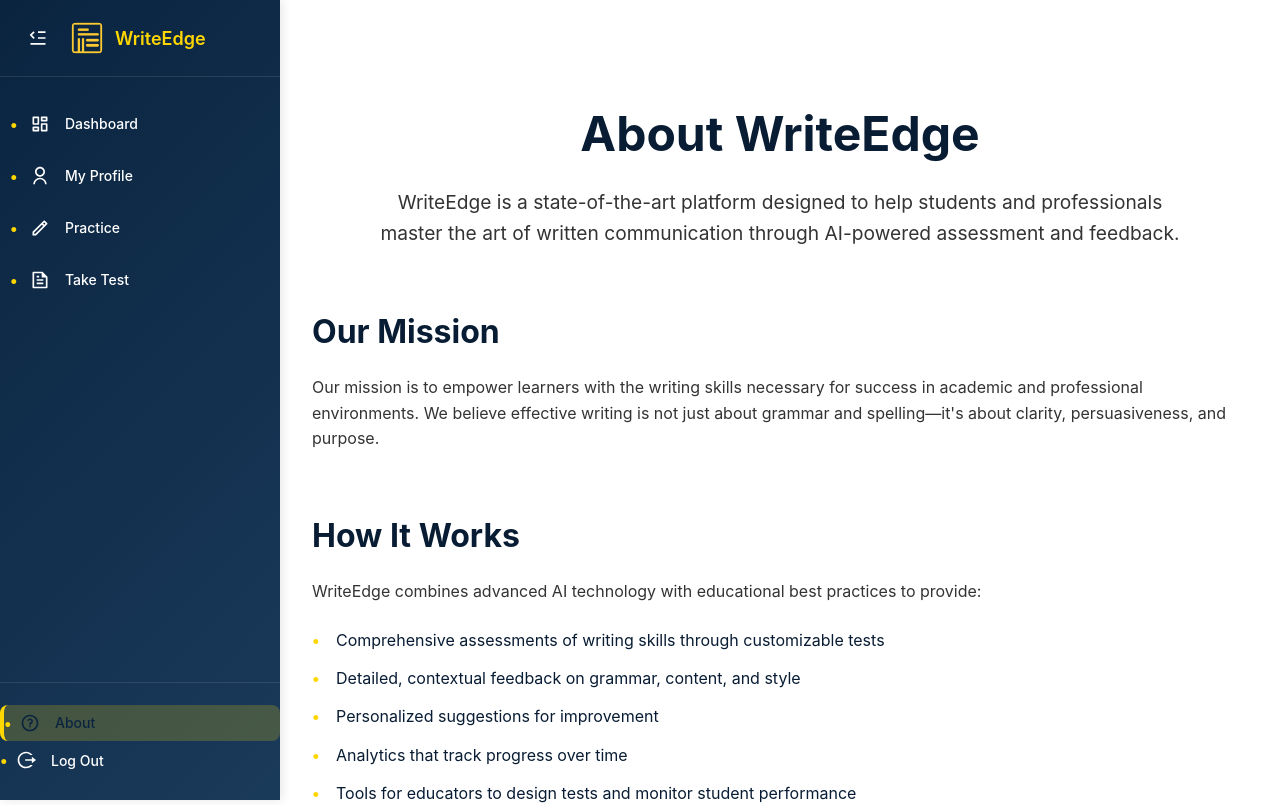
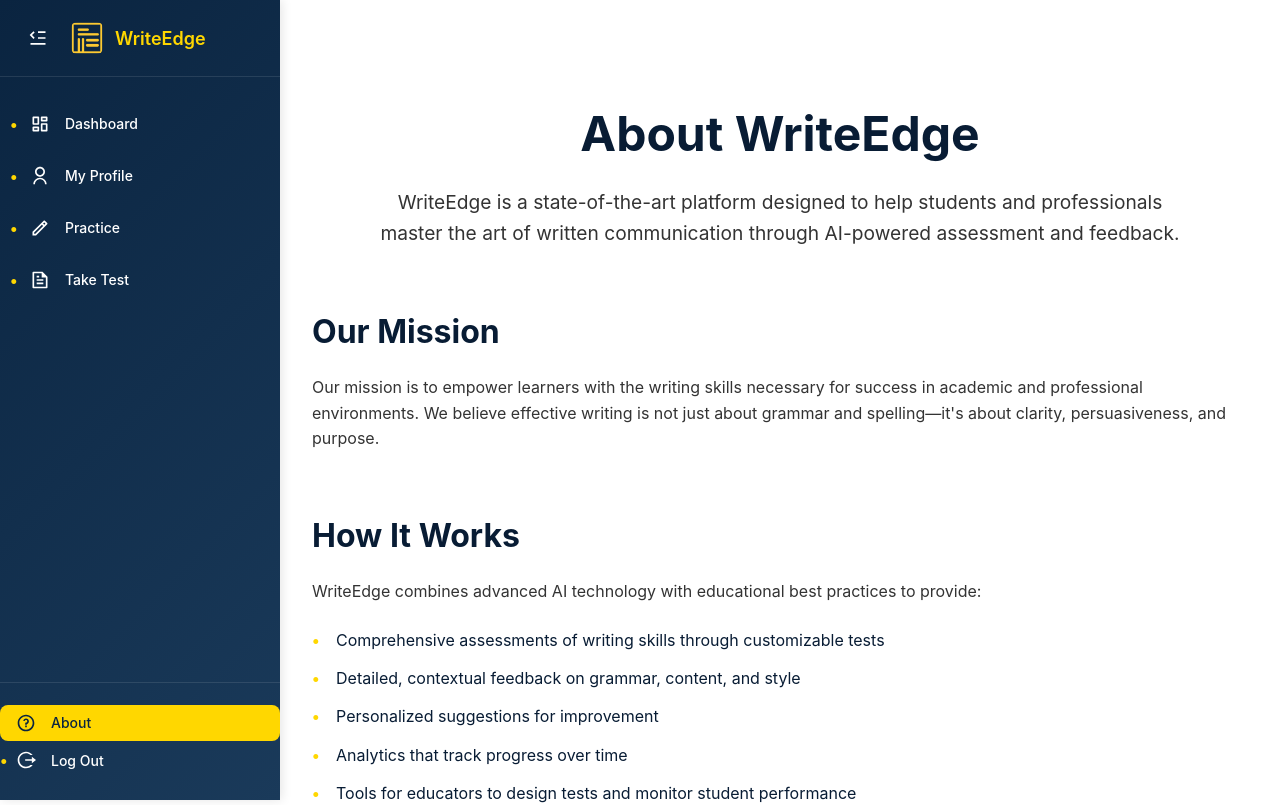
Before and after one commit to omkarumale111/Mini_Project, a React (Vite) app in the folder Front End/: page /dashboard/about in a window 1280 px wide. Shown: the top 805 px of the page. Built offline with nearby package versions, Linux system fonts and the light colour scheme.

Commit message:
Corrected the sidebar issue

```diff
--- a/Front End/src/pages/lessons/Lesson.css
+++ b/Front End/src/pages/lessons/Lesson.css
@@ -141,8 +141,7 @@
 }
 
 .nav-item.active {
-  background: rgba(255, 215, 0, 0.2);
-  border-left: 4px solid #FFD700;
+  background: rgb(255, 215, 0);
 }
 
 .nav-icon {
```
